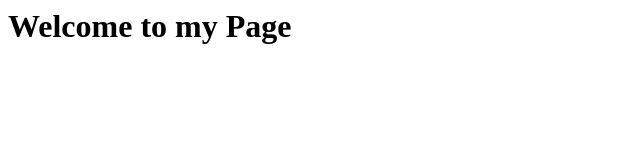
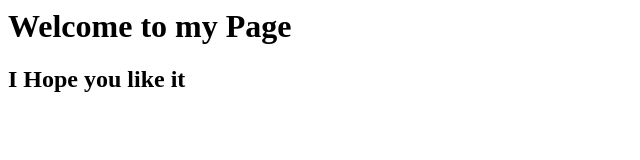
Before and after one commit to oktab1/testdev, a plain HTML site: page index.html in a window 1280 px wide. Shown: the whole page, without its empty margins (0-640 px from the left). Drawn offline with Linux system fonts and the light colour scheme.

Commit message:
Update index.html

```diff
--- a/index.html
+++ b/index.html
@@ -4,5 +4,6 @@
 </head>
 <body>
 <h1>Welcome to my Page</h1>
+  <h2>I Hope you like it</h2>
 </body>
 </html>
```
